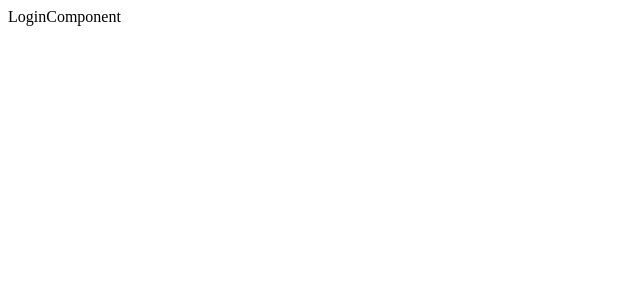
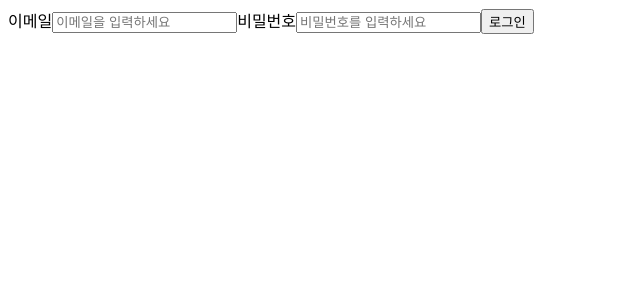
Before and after one commit to cara656513/gatherMBTI, a React (Vite) app: page /login in a window 1280 px wide. Shown: the top 300 px of the page, without its empty margins (0-640 px from the left). Built offline with nearby package versions, Linux system fonts and the light colour scheme; no server answers; the database is empty.

Commit message:
로그인성공

```diff
--- a/src/components/LoginComponent.jsx
+++ b/src/components/LoginComponent.jsx
@@ -1,16 +1,45 @@
 import React, { useEffect, useState } from 'react'
 import supabase from '../supabase'
+import { useNavigate } from 'react-router-dom';
 const LoginComponent = () => {
-    const [users , setusers] = useState([]);
-    useEffect(()=>{
-        const fetchusers =  async  ()=> {
-            const { data , error } = await supabase.from('users').select('*')
-               console.log(data)
-        }
-        fetchusers()
-    },[])
+     const [user , setuser] = useState(null);
+     const [email , setemail] = useState("");
+     const [password , setpassword ] = useState("");
+     const navigate = useNavigate();
+     const onChangeEmail = (e) => {
+      setemail(e.target.value);
+    };
+
+    const onChangePassword = (e) => {
+      setpassword(e.target.value);
+    };
+
+    const signInUser = async (e)=> {
+      e.preventDefault();
+      const { data, error } = await supabase.auth.signInWithPassword({
+        email,
+        password,
+      })
+      if (error) {
+        console.error("로그인 실패:", error.message);
+      } else {
+        console.log("로그인 성공:", data);
+        setuser(data.user); // 로그인 성공 시 사용자 정보 설정
+      }
+     navigate ( "/");
+
+
+
+    }
+
   return (
-    <div>LoginComponent</div>
+    <form action="" onSubmit = {signInUser} >
+    <span>이메일</span>
+    <input type="text" placeholder='이메일을 입력하세요'  value={email} onChange={onChangeEmail} />
+    <span>비밀번호</span>
+    <input type="password" placeholder='비밀번호를 입력하세요' value={password} onChange={onChangePassword}/>
+    <button type='subimt' >로그인</button>
+    </form>
   )
 }
 
```
